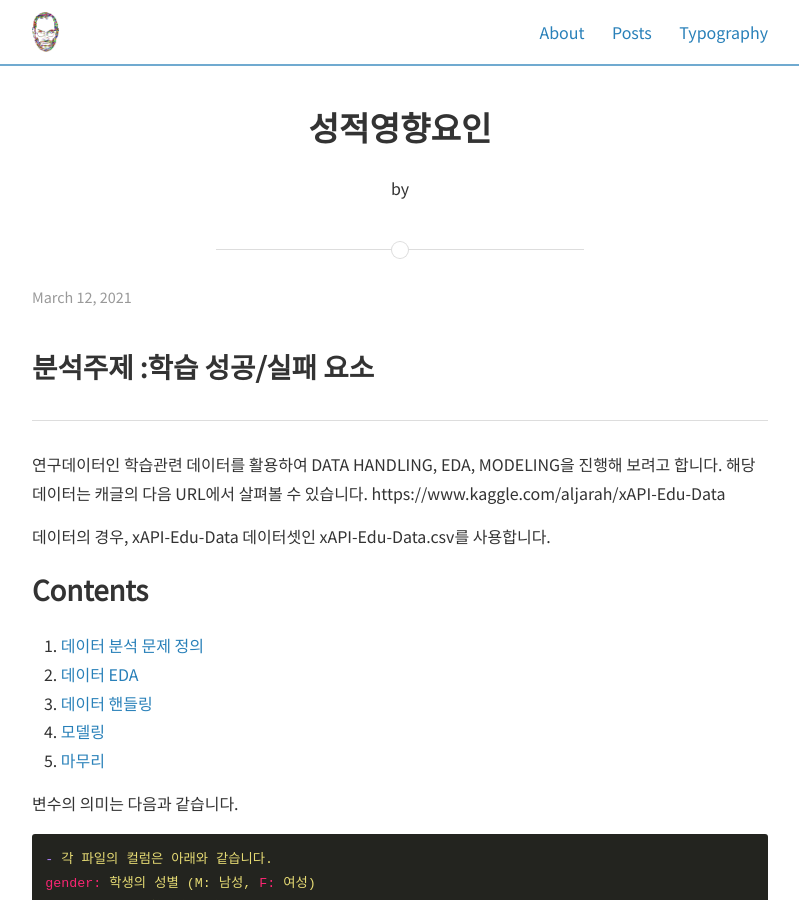
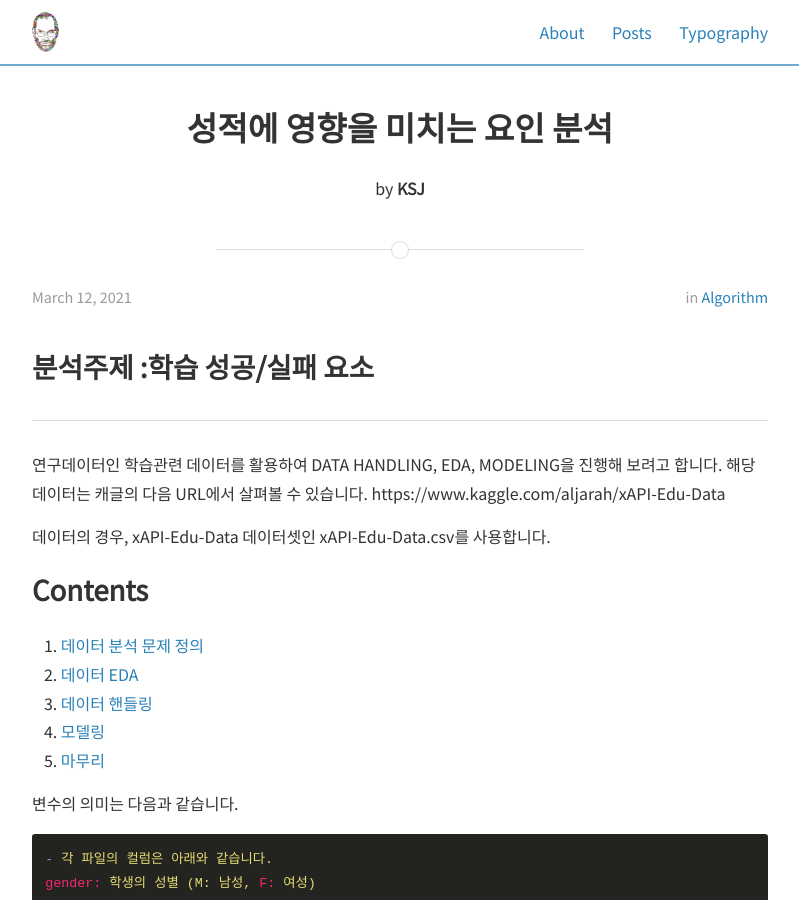
Before and after one commit to sjkim-design/sjkim-design.github.io, a Jekyll site: the page built from _posts/2021-03-12-성적영향요인.md, in a window 1280 px wide and 900 px high. Shown: the whole window, without its empty margins (240-1039 px from the left). Built offline with Jekyll 4.4.1, drawn with Linux system fonts in a browser that asks for light colours; nearby versions of some CDN libraries; some web fonts are replaced; our own code applies the rules of GitHub Pages for plain Markdown files.

Commit message:
algorithm

```diff
--- a/_posts/2021-03-12-성적영향요인.md
+++ b/_posts/2021-03-12-성적영향요인.md
@@ -1,4 +1,14 @@
+---
+layout: post
+title:  "성적에 영향을 미치는 요인 분석"
+summary: "Analytics"
+author: KSJ
+date: '2021-03-12 09:41:00 +0900'
+categories: algorithm
+---
+
 ## **분석주제 :학습 성공/실패 요소**
+
 ----------
 
 연구데이터인 학습관련 데이터를 활용하여 DATA HANDLING, EDA, MODELING을 진행해 보려고 합니다.
```
